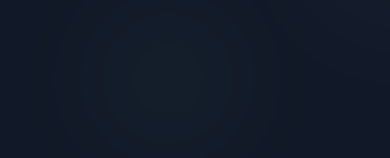
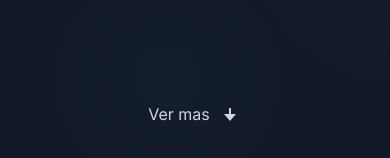
Before and after one commit to FrancoMartino/portfolio, a React (Create React App) app: page / in a window 390 px wide. Shown: the part 686-844 px from the top of the page. Built offline with nearby package versions, Linux system fonts and the light colour scheme.

Commit message:
Update Presentation.tsx

```diff
--- a/src/components/sections/Presentation/Presentation.tsx
+++ b/src/components/sections/Presentation/Presentation.tsx
@@ -32,7 +32,7 @@ export default function Presentation() {
         </span>
       </div>
       <Skills className="mt-4 md:flex hidden !justify-start" techs top />
-      <div className="flex flex-row justify-center p-8 justify-center items-center w-full md:relative absolute bottom-0 left-1/2 transform -translate-x-1/2 select-none">
+      <div className="flex flex-row justify-center p-8 justify-center items-center w-full md:relative fixed bottom-0 left-1/2 transform -translate-x-1/2 select-none">
         <a
           href="#about"
           className="flex flex-row gap-2 text-gray-300 hover:text-white"
```
